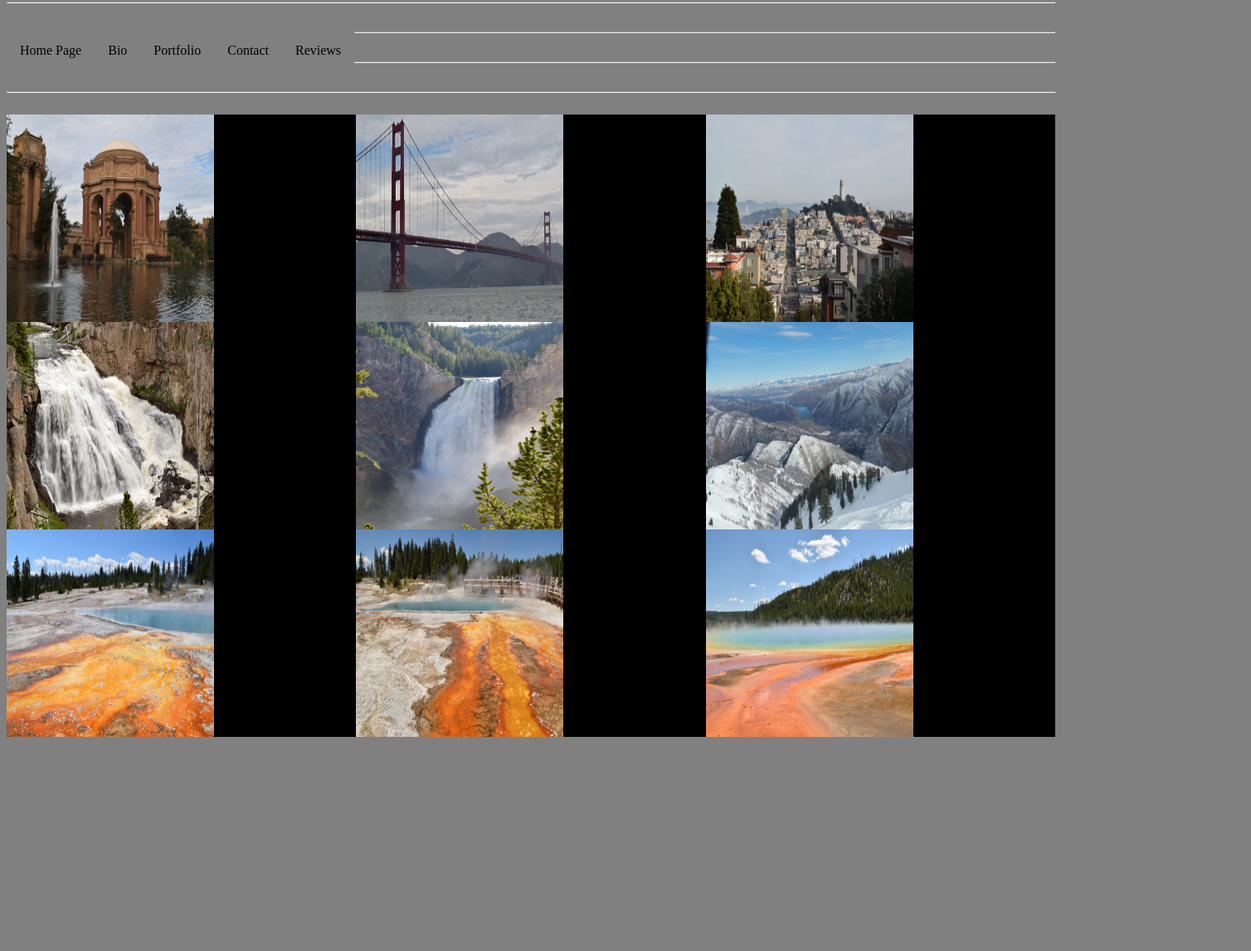
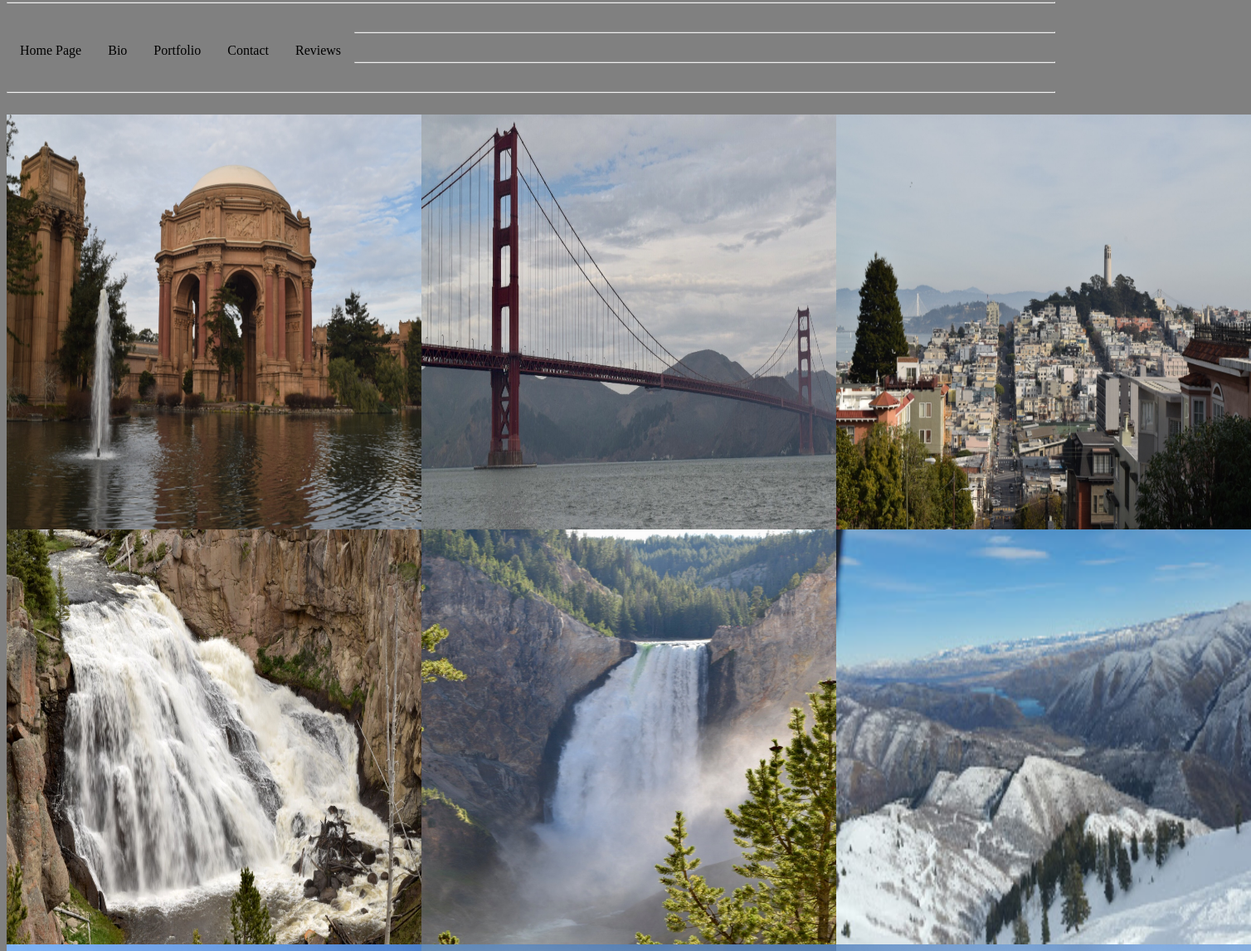
Before and after one commit to JensTech/gitPractice, a plain HTML site: page portfolio.html in a window 1280 px wide. Shown: the part 78-1224 px from the top of the page at 83% size, 1508 px wide, since content can reach past the window. Before the commit the page ends 974 px from the top, so only its background shows below. Drawn offline with Linux system fonts and the light colour scheme.

Commit message:
increase size, and test to see if there grid works

```diff
--- a/portfolio.html
+++ b/portfolio.html
@@ -15,21 +15,21 @@
 
     <br><hr><br><hr><br>
  <center><section class="wrapper">
-        <img src="Fountain.JPG" height=250px
-    width=250px>
-        <img src="GoldenGateBridge.jpg" height=250px
-    width=250px>
-        <img src="Mountain.JPG" height=250px
-    width=250px>
-        <img src="Waterfall.jpg" height=250px
-    width=250px>
-        <img src="Waterfall2.jpg" height=250px width=250px>
-        <img src="WinterYieldstoSpring.jpg" height=250px width=250px>
-        <img src="Yellowstone1.JPG" height=250px
-    width=250px>
-        <img src="Yellowstone2.JPG" height=250px
-    width=250px>
-        <img src="Yellowstone3.JPG" height=250px
-    width=250px>
+        <img src="Fountain.JPG" height=500px
+    width=500px>
+        <img src="GoldenGateBridge.jpg" height=500px
+    width=500px>
+        <img src="Mountain.JPG" height=500px
+    width=500px>
+        <img src="Waterfall.jpg" height=500px
+    width=500px>
+        <img src="Waterfall2.jpg" height=500px width=500px>
+        <img src="WinterYieldstoSpring.jpg" height=500px width=500px>
+        <img src="Yellowstone1.JPG" height=500px
+    width=500px>
+        <img src="Yellowstone2.JPG" height=500px
+    width=500px>
+        <img src="Yellowstone3.JPG" height=500px
+    width=500px>
     </section></center>
 </html>
```
